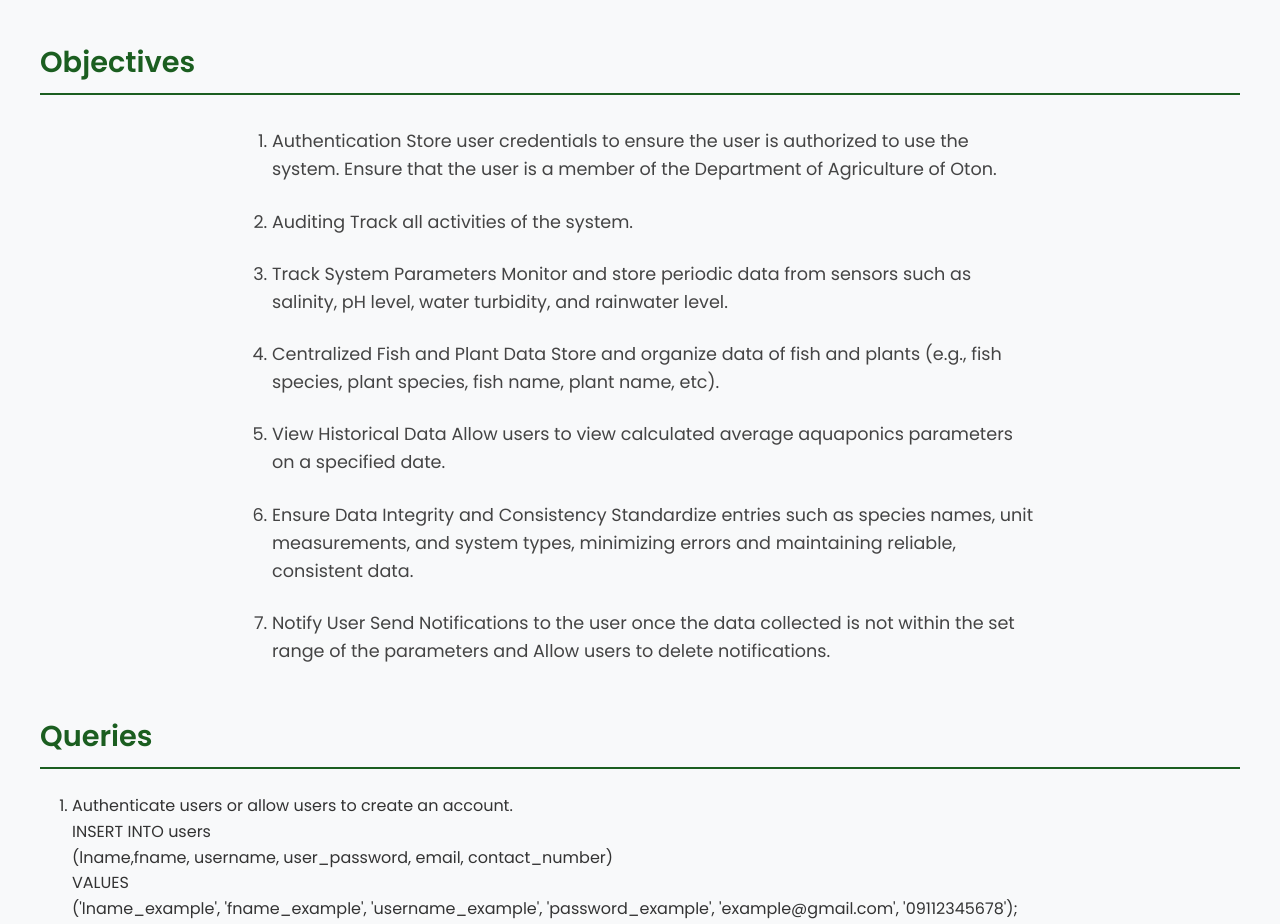
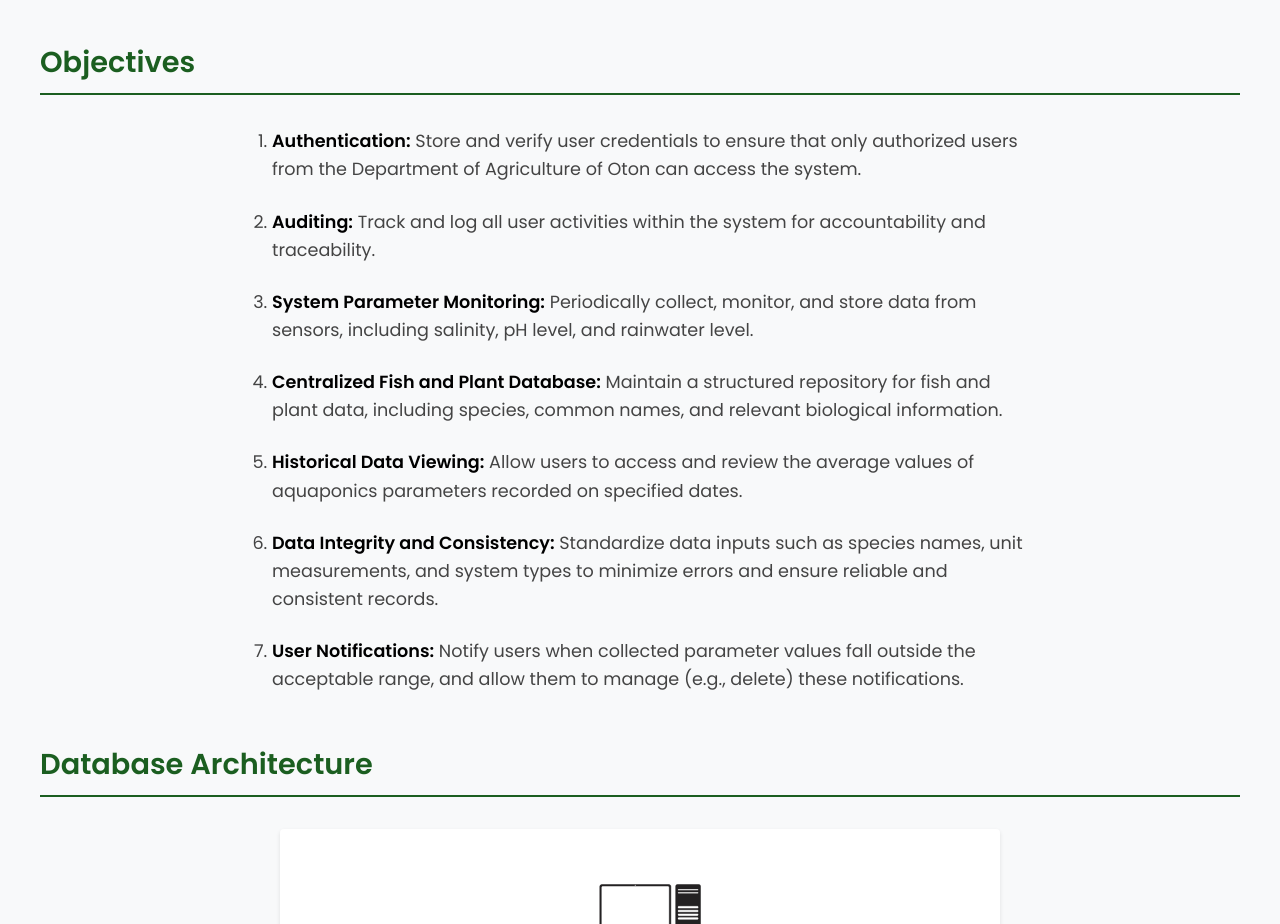
Before and after one commit to Yumegaarux/IT-108, a plain HTML site: page index.html in a window 1280 px wide. Shown: the part 1820-2744 px from the top of the page. Drawn offline with Linux system fonts and the light colour scheme.

Commit message:
obj revise

```diff
--- a/index.html
+++ b/index.html
@@ -59,30 +59,53 @@
         <div id="objectives">
             <ol>
                 <li>
-                    Authentication
-                    Store user credentials to ensure the user is authorized to use the system.
-                    Ensure that the user is a member of the Department of Agriculture of Oton.
+                    <b style="color: black;">Authentication:</b>
+                    Store and verify user credentials to ensure that only authorized users from
+                    the Department of Agriculture of Oton can access the system.
                 </li>
-                <li>Auditing
-                Track all activities of the system.
+                <li>
+                    <b style="color: black;">Auditing:</b>
+                    Track and log all user activities within the system for accountability and traceability.
                 </li>
-                <li>Track System Parameters
-                Monitor and store periodic data from sensors such as salinity, pH level, water turbidity, and rainwater level.
+                <li>
+                    <b style="color: black;">System Parameter Monitoring:</b>
+                    Periodically collect, monitor, and store data from sensors, including salinity,
+                    pH level, and rainwater level.
                 </li>
-                <li>Centralized Fish and Plant Data
-                Store and organize data of fish and plants (e.g., fish species, plant species, fish name, plant name, etc).
+                <li>
+                    <b style="color: black;">Centralized Fish and Plant Database:</b>
+                    Maintain a structured repository for fish and plant data, including species,
+                    common names, and relevant biological information.
                 </li>
-                <li>View Historical Data
-                Allow users to view calculated average aquaponics parameters on a specified date.
+                <li>
+                    <b style="color: black;">Historical Data Viewing:</b>
+                    Allow users to access and review the average values of aquaponics parameters recorded on specified dates.
                 </li>
-                <li>Ensure Data Integrity and Consistency
-                Standardize entries such as species names, unit measurements, and system types, minimizing errors and maintaining
-                reliable, consistent data.
+                <li>
+                    <b style="color: black;">Data Integrity and Consistency:</b>
+                    Standardize data inputs such as species names, unit measurements, and system types to
+                    minimize errors and ensure reliable and consistent records.
                 </li>
-                <li>Notify User
-                Send Notifications to the user once the data collected is not within the set range of the parameters and Allow users to delete notifications.
+                <li>
+                    <b style="color: black;">User Notifications:</b>
+                    Notify users when collected parameter values fall outside the acceptable range,
+                    and allow them to manage (e.g., delete) these notifications.
                 </li>
             </ol>
+        </div>
+
+
+
+
+        <h3>Database Architecture</h3>
+        <div id="databaseArch">
+            <img src="media/DatabaseArchitecture.png" id="img_DBA">
+        </div>
+
+
+        <h3>Entity Relationship Diagram</h3>
+        <div id="ERD">
+            <img src="media/ERD_SmartPond.webp" id="img_ERD">
         </div>
 
         <h3>Queries</h3>
@@ -162,19 +185,9 @@
                 select * FROM notification;<br>
                 </li>
             </ol>
+            <a href="https://www.db-fiddle.com/f/o2ohcGVAgHZQg4teg1s9jW/1238" target="_blank"><button>DB Fiddle</button></a>
         </div>
 
-        <h3>Database Architecture</h3>
-        <div id="databaseArch">
-            <img src="media/DatabaseArchitecture.png" id="img_DBA">
-        </div>
-
-
-        <h3>Entity Relationship Diagram</h3>
-        <div id="ERD">
-            <img src="media/ERD_SmartPond.webp" id="img_ERD">
-            <a href="https://www.db-fiddle.com/f/o2ohcGVAgHZQg4teg1s9jW/1238" target="_blank"><button>DB Fiddle</button></a>
-        </div>
     </div>
 </body>
 </html>
```
